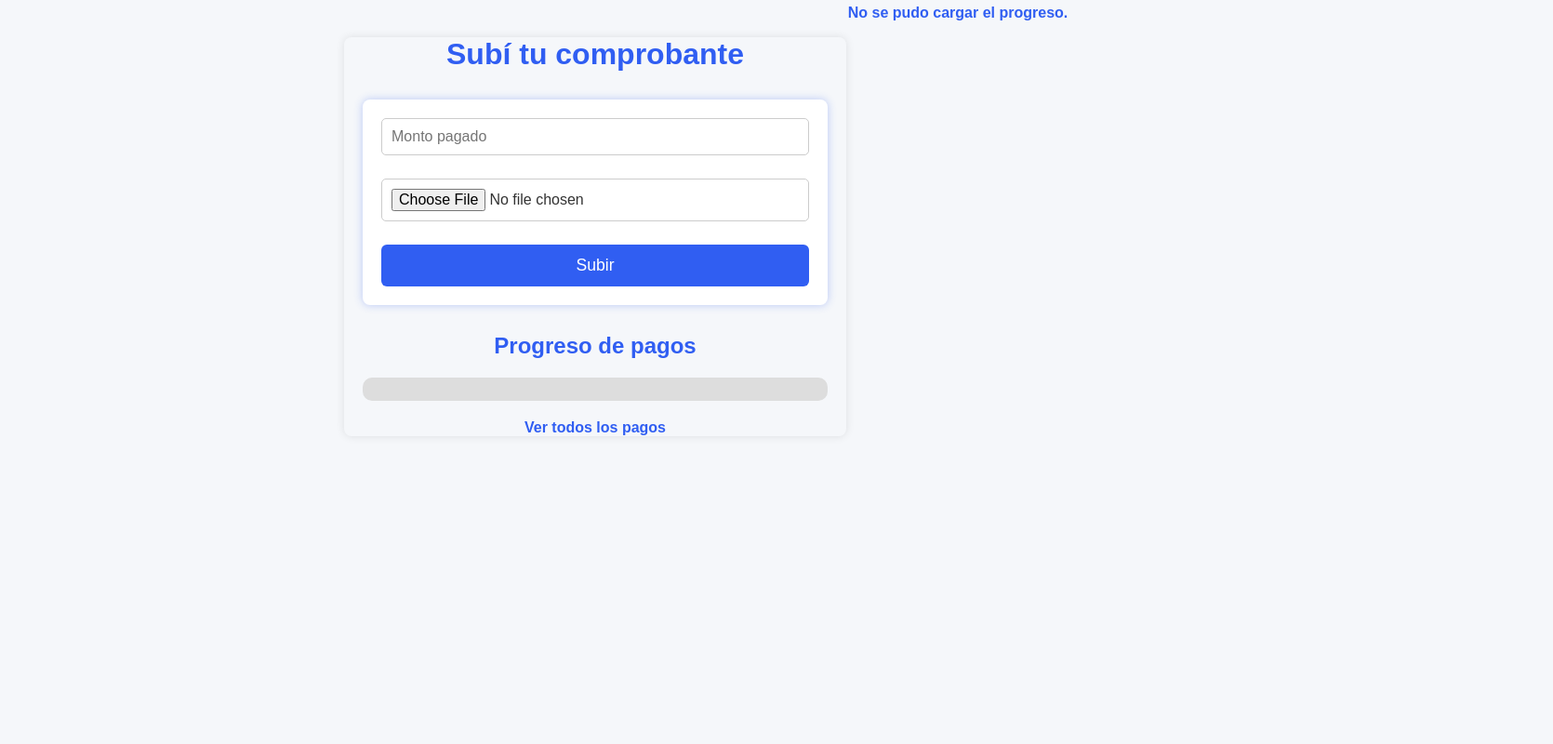
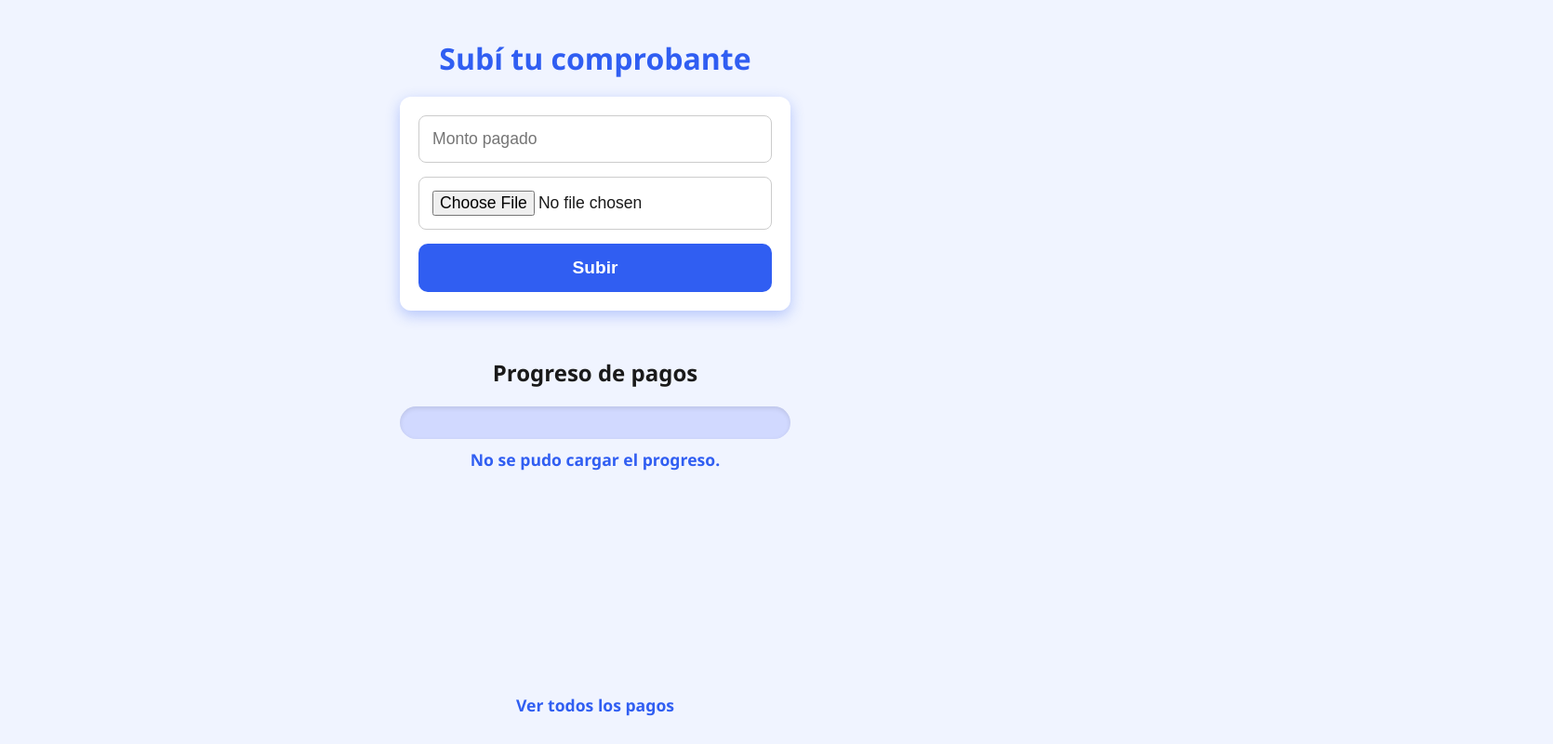
Before and after one commit to nicolascorbella/amgorilas, a website: page public/index.html in a window 1280 px wide. Shown: the whole page at 93% size, 1670 px wide, since content can reach past the window. Drawn offline with Linux system fonts and the light colour scheme; no server answers.

Commit message:
Update index.html

```diff
--- a/public/index.html
+++ b/public/index.html
@@ -2,45 +2,61 @@
 <html lang="es">
 <head>
   <meta charset="UTF-8" />
-  <title>Amgorilas - Subí tu comprobante</title>
-  <link rel="stylesheet" href="/style.css" />
+  <title>Amgorilas - Progreso de pagos</title>
+  <meta name="viewport" content="width=device-width, initial-scale=1" />
   <style>
+    /* Reset simple */
+    * {
+      box-sizing: border-box;
+    }
     body {
-      font-family: Arial, sans-serif;
-      max-width: 500px;
-      margin: 40px auto;
-      padding: 0 20px;
-      background: #f5f7fa;
-      color: #333;
+      font-family: 'Segoe UI', Tahoma, Geneva, Verdana, sans-serif;
+      margin: 0;
+      padding: 20px;
+      background: #f0f4ff;
+      color: #1a1a1a;
+      display: flex;
+      flex-direction: column;
+      align-items: center;
+      min-height: 100vh;
     }
-    h1, h2 {
+    h1 {
+      color: #305EF2;
+      font-weight: 700;
+      margin-bottom: 20px;
       text-align: center;
-      color: #305EF2;
     }
     form {
       background: white;
+      width: 100%;
+      max-width: 420px;
       padding: 20px;
-      border-radius: 8px;
-      box-shadow: 0 0 10px rgb(48 94 242 / 0.3);
+      border-radius: 12px;
+      box-shadow: 0 5px 15px rgba(48, 94, 242, 0.3);
       margin-bottom: 30px;
     }
     input[type="number"], input[type="file"] {
       width: 100%;
+      padding: 14px;
       margin-bottom: 15px;
-      padding: 10px;
-      font-size: 1rem;
-      border: 1px solid #ccc;
-      border-radius: 5px;
-      box-sizing: border-box;
+      font-size: 1.1rem;
+      border-radius: 8px;
+      border: 1.5px solid #ccc;
+      transition: border-color 0.3s;
+    }
+    input[type="number"]:focus, input[type="file"]:focus {
+      border-color: #305EF2;
+      outline: none;
     }
     button {
       width: 100%;
       background-color: #305EF2;
+      border: none;
+      padding: 15px;
+      border-radius: 10px;
+      font-size: 1.2rem;
       color: white;
-      padding: 12px;
-      border: none;
-      border-radius: 6px;
-      font-size: 1.1rem;
+      font-weight: 700;
       cursor: pointer;
       transition: background-color 0.3s ease;
     }
@@ -48,76 +64,118 @@
       background-color: #254abd;
     }
     #progress-container {
-      background: #ddd;
-      border-radius: 10px;
-      height: 25px;
+      width: 100%;
+      max-width: 420px;
+      background: #d1d9ff;
+      border-radius: 20px;
+      overflow: hidden;
+      height: 35px;
       margin-bottom: 10px;
-      overflow: hidden;
+      box-shadow: inset 0 2px 5px rgba(0,0,0,0.1);
     }
     #progress-bar {
       height: 100%;
+      background: linear-gradient(90deg, #305EF2, #81a7ff);
       width: 0%;
-      background-color: #305EF2;
-      transition: width 0.5s ease;
-      border-radius: 10px 0 0 10px;
+      border-radius: 20px 0 0 20px;
+      transition: width 0.6s ease;
+      box-shadow: 0 0 10px rgba(48,94,242,0.6);
     }
     #progress-text {
+      font-weight: 700;
+      font-size: 1.1rem;
+      color: #305EF2;
+      margin-bottom: 20px;
       text-align: center;
-      font-weight: bold;
-      color: #305EF2;
+    }
+    #debt-remaining {
+      font-size: 1rem;
+      color: #555;
+      margin-bottom: 25px;
+      text-align: center;
     }
     .footer-link {
-      display: block;
-      text-align: center;
-      margin-top: 20px;
+      font-weight: 600;
       color: #305EF2;
       text-decoration: none;
-      font-weight: bold;
+      margin-top: auto;
+      padding: 10px 0;
+      font-size: 1.1rem;
+      text-align: center;
+      display: block;
+      max-width: 420px;
+      width: 100%;
     }
     .footer-link:hover {
       text-decoration: underline;
+    }
+    @media (max-width: 480px) {
+      form, #progress-container, .footer-link {
+        max-width: 100%;
+      }
+      input[type="number"], input[type="file"], button {
+        font-size: 1rem;
+        padding: 12px;
+      }
+      #progress-text {
+        font-size: 1rem;
+      }
     }
   </style>
 </head>
 <body>
 
   <h1>Subí tu comprobante</h1>
-  <form action="/upload" method="POST" enctype="multipart/form-data">
+
+  <form action="/upload" method="POST" enctype="multipart/form-data" id="uploadForm">
     <input type="number" name="amount" placeholder="Monto pagado" required min="1" />
     <input type="file" name="screenshot" accept="image/*" required />
     <button type="submit">Subir</button>
   </form>
 
   <h2>Progreso de pagos</h2>
+
   <div id="progress-container">
     <div id="progress-bar"></div>
   </div>
   <div id="progress-text">Cargando progreso...</div>
+  <div id="debt-remaining"></div>
 
   <a href="/payments" class="footer-link">Ver todos los pagos</a>
 
   <script>
-    function updateProgress() {
-      fetch('/progress')
-        .then(res => res.json())
-        .then(data => {
+    async function updateProgress() {
+      try {
+        const res = await fetch('/progress');
+        if (!res.ok) throw new Error('Error al cargar progreso');
+        const data = await res.json();
         const { paid, total } = data;
         const percent = Math.min((paid / total) * 100, 100);
         const progressBar = document.getElementById('progress-bar');
         const progressText = document.getElementById('progress-text');
+        const debtRemaining = document.getElementById('debt-remaining');
 
         progressBar.style.width = percent + '%';
-          progressText.textContent = `Pagado: $${paid.toLocaleString()} / $${total.toLocaleString()} (${percent.toFixed(2)}%)`;
-        })
-        .catch(() => {
+        progressText.textContent = `Pagado: $${paid.toLocaleString()} de $${total.toLocaleString()} (${percent.toFixed(1)}%)`;
+
+        const remaining = total - paid;
+        debtRemaining.textContent = remaining > 0
+          ? `Restan pagar $${remaining.toLocaleString()}`
+          : 'Deuda saldada. ¡Gracias!';
+      } catch {
         document.getElementById('progress-text').textContent = 'No se pudo cargar el progreso.';
-        });
+      }
     }
 
     updateProgress();
+    setInterval(updateProgress, 30000);
 
-    // Opcional: actualizar cada 30 segundos
-    setInterval(updateProgress, 30000);
+    // Opcional: evitar doble submit rápido
+    const form = document.getElementById('uploadForm');
+    form.addEventListener('submit', () => {
+      form.querySelector('button').disabled = true;
+      form.querySelector('button').textContent = 'Subiendo...';
+    });
   </script>
 
 </body>
```
Lines whose indentation alone changed are shown as unchanged.
